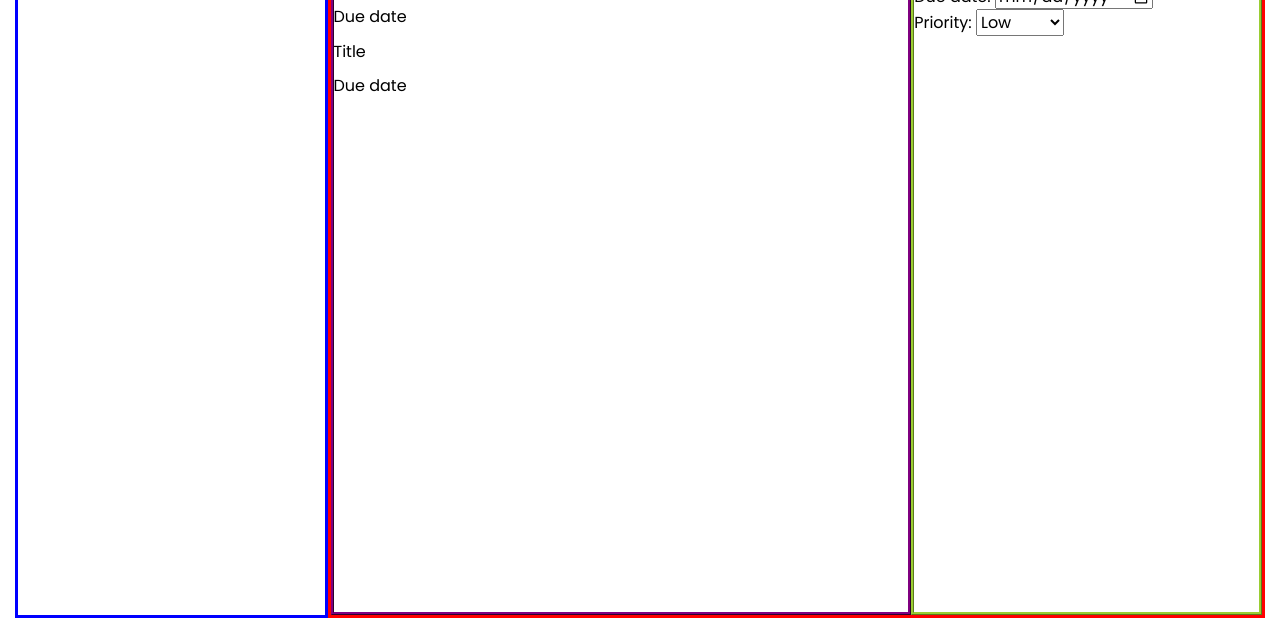
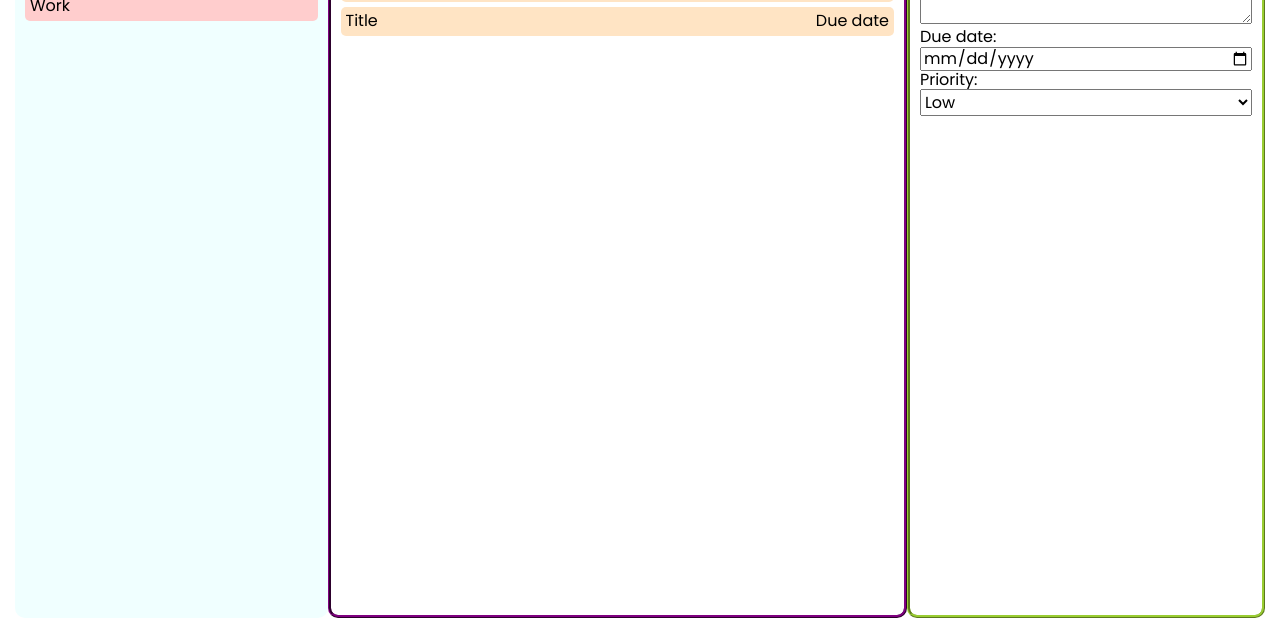
Before and after one commit to AleLoiac/todo-list, a website built with webpack: page src/template.html in a window 1280 px wide. Shown: the part 167-800 px from the top of the page. Built offline with nearby package versions, Linux system fonts and the light colour scheme.

Commit message:
Style layout structure

```diff
--- a/src/styles.css
+++ b/src/styles.css
@@ -48,17 +48,20 @@ textarea {
 }
 
 .projects-nav {
-    border: 3px solid blue;
+    padding: 10px;
+    background-color: azure;
+    border-radius: 10px;
     height: 100%;
 }
 
 .content {
-    border: 3px solid red;
     height: 100%;
     display: flex;
 }
 
 .open-project {
+    padding: 10px;
+    border-radius: 10px;
     border: 3px ridge purple;
     height: 100%;
     flex: 2;
@@ -69,3 +72,50 @@ textarea {
     height: 100%;
     flex: 1.2;
 }
+
+.add-project-btn,
+.project,
+.add-todo-btn,
+.todo {
+    text-align: left;
+    margin-bottom: 5px;
+    padding: 5px;
+    width: 100%;
+    border: none;
+    border-radius: 5px;
+}
+
+.add-project-btn,
+.project {
+    background-color: rgb(255, 205, 205);
+}
+
+.add-todo-btn,
+.todo {
+    background-color: bisque;
+}
+
+.add-project-btn,
+.add-todo-btn {
+    font-weight: bold;
+}
+
+.todo {
+    display: flex;
+    justify-content: space-between;
+}
+
+.todo > p {
+    margin: 0;
+}
+
+.new-todo-banner {
+    padding: 10px;
+    border-radius: 10px;
+}
+
+textarea ,
+input,
+select {
+    width: 100%;
+}
```
